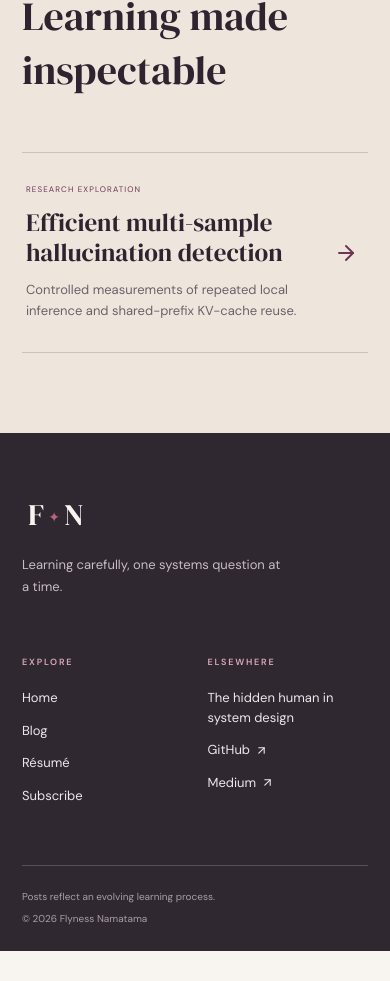
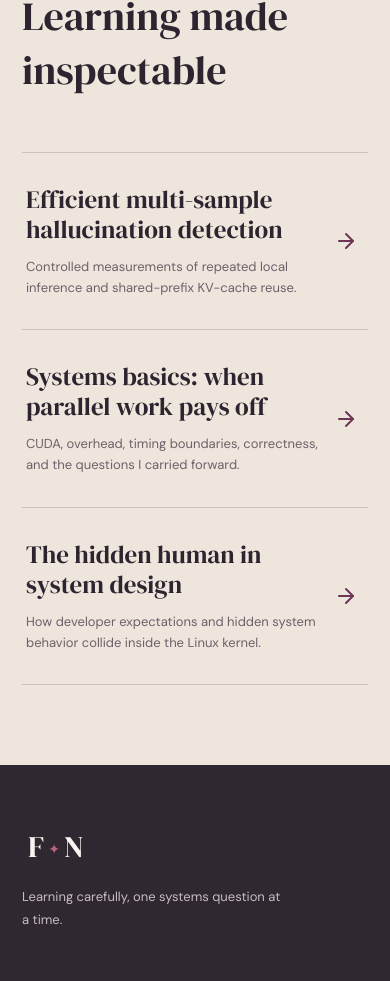
Before and after one commit to Flyness01/Blog, a React (Vite) app: page / in a window 390 px wide. Shown: the part 2240-3221 px from the top of the page. Before the commit the page ends 3191 px from the top, so only its background shows below. Built offline with nearby package versions, Linux system fonts and the light colour scheme.

Commit message:
Simplify learning portfolio sections

```diff
--- a/src/PortfolioPages.jsx
+++ b/src/PortfolioPages.jsx
@@ -1,9 +1,9 @@
 import React from "react";
-import { ArrowRight, ArrowUpRight, BookOpen, Cpu, Gauge, Network } from "lucide-react";
+import { ArrowRight, ArrowUpRight, Cpu, Gauge, Network } from "lucide-react";
 import CommentsSection from "./CommentsSection";
 import { notes, projects, researchInterests } from "./portfolioData";
 
-export function ProfessionalHomePage({ onNavigate }) {
+export function ProfessionalHomePage({ onNavigate, onArticle }) {
   return (
     <main className="professional-home">
       <section className="profile-hero">
@@ -25,7 +25,9 @@ export function ProfessionalHomePage({ onNavigate }) {
       <section className="profile-work">
         <div className="profile-section-heading"><span className="kicker">Selected work</span><h2>Learning made inspectable</h2></div>
         <div className="profile-work-list">
-          <button onClick={() => onNavigate("/projects/selfcheckgpt")}><span>Research exploration</span><h3>Efficient multi-sample hallucination detection</h3><p>Controlled measurements of repeated local inference and shared-prefix KV-cache reuse.</p><ArrowRight /></button>
+          <button onClick={() => onNavigate("/projects/selfcheckgpt")}><h3>Efficient multi-sample hallucination detection</h3><p>Controlled measurements of repeated local inference and shared-prefix KV-cache reuse.</p><ArrowRight /></button>
+          <button onClick={() => onNavigate("/notes/systems-basics")}><h3>Systems basics: when parallel work pays off</h3><p>CUDA, overhead, timing boundaries, correctness, and the questions I carried forward.</p><ArrowRight /></button>
+          <button onClick={onArticle}><h3>The hidden human in system design</h3><p>How developer expectations and hidden system behavior collide inside the Linux kernel.</p><ArrowRight /></button>
         </div>
       </section>
 
@@ -42,18 +44,6 @@ export function LearningBlogPage({ onNavigate, onArticle }) {
         <p className="hero-copy">This is the less polished side of my work: systems questions, project trails, class notes, experiments, corrections, and ideas in progress.</p>
         <button className="primary-button" onClick={() => onNavigate("/projects/selfcheckgpt")}>Follow a project trail <span>→</span></button>
         <div className="doodle" aria-hidden="true">curious<br />about it all <span>↝</span></div>
-      </section>
-
-      <section className="portfolio-map">
-        <div className="section-heading light-heading">
-          <div><span className="kicker">A small map of this space</span><h2>Learning, with<br /><em>room in the margins</em></h2></div>
-          <p>The polished work lives beside the questions, experiments, and class notes that helped shape it.</p>
-        </div>
-        <div className="map-grid">
-          <button className="map-card-no-icon" onClick={() => onNavigate("/projects/selfcheckgpt")}><span>Project trail</span><small>Experiments, measurements, corrections, and what I am trying next.</small><ArrowRight /></button>
-          <button className="map-card-no-icon" onClick={() => onNavigate("/notes/systems-basics")}><span>Systems basics</span><small>Foundations from coursework and the questions they helped me learn to ask.</small><ArrowRight /></button>
-          <button onClick={onArticle}><BookOpen /><span>Essay</span><small>Longer-form technical writing about systems and the people building them.</small><ArrowRight /></button>
-        </div>
       </section>
 
       <FeaturedWriting onArticle={onArticle} />
--- a/src/main.jsx
+++ b/src/main.jsx
@@ -63,7 +63,7 @@ function App() {
   const openArticle = () => navigate("/writing/hidden-human");
 
   const pages = {
-    "/": <ProfessionalHomePage onNavigate={navigate} />,
+    "/": <ProfessionalHomePage onNavigate={navigate} onArticle={openArticle} />,
     "/projects/selfcheckgpt": <ProjectDetailPage />,
     "/notes/systems-basics": <SystemsBasicsPage onNavigate={navigate} />,
     "/blog": <LearningBlogPage onNavigate={navigate} onArticle={openArticle} />,
--- a/src/styles.css
+++ b/src/styles.css
@@ -137,8 +137,7 @@ h1 em, h2 em { color: var(--plum); font-weight: 400; }
 .profile-section-heading { margin-bottom: 55px; }
 .profile-section-heading h2 { margin-top: 18px; font-size: clamp(40px, 5vw, 62px); }
 .profile-work-list { border-top: 1px solid #cfc1c2; }
-.profile-work-list button { width: 100%; border: 0; border-bottom: 1px solid #cfc1c2; background: transparent; color: var(--ink); padding: 31px 4px; display: grid; grid-template-columns: 180px 1fr 1fr 35px; gap: 28px; text-align: left; align-items: center; cursor: pointer; }
-.profile-work-list button > span { color: var(--plum); text-transform: uppercase; letter-spacing: 1.1px; font-size: 8px; }
+.profile-work-list button { width: 100%; border: 0; border-bottom: 1px solid #cfc1c2; background: transparent; color: var(--ink); padding: 31px 4px; display: grid; grid-template-columns: 1fr 1fr 35px; gap: 28px; text-align: left; align-items: center; cursor: pointer; }
 .profile-work-list h3 { margin: 0; font-family: "DM Serif Display", serif; font-size: 25px; font-weight: 400; line-height: 1.2; }
 .profile-work-list p { margin: 0; color: #6d6169; line-height: 1.6; font-size: 13px; }
 .profile-work-list svg { color: var(--plum); transition: transform .2s ease; }
@@ -648,8 +647,8 @@ h1 em, h2 em { color: var(--plum); font-weight: 400; }
   .profile-interests { padding: 80px 22px; grid-template-columns: 1fr; gap: 45px; }
   .profile-work { padding: 80px 22px; }
   .profile-work-list button { grid-template-columns: 1fr 30px; gap: 13px; }
-  .profile-work-list button > span, .profile-work-list button h3, .profile-work-list button p { grid-column: 1; }
-  .profile-work-list button svg { grid-column: 2; grid-row: 1 / 4; }
+  .profile-work-list button h3, .profile-work-list button p { grid-column: 1; }
+  .profile-work-list button svg { grid-column: 2; grid-row: 1 / 3; }
   .portfolio-map { padding: 80px 22px; }
   .map-grid { grid-template-columns: 1fr; }
   .map-grid button { min-height: 225px; }
```
